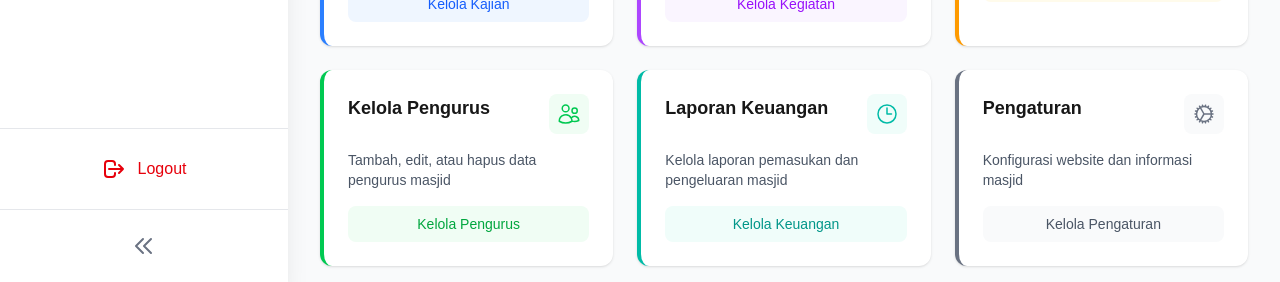
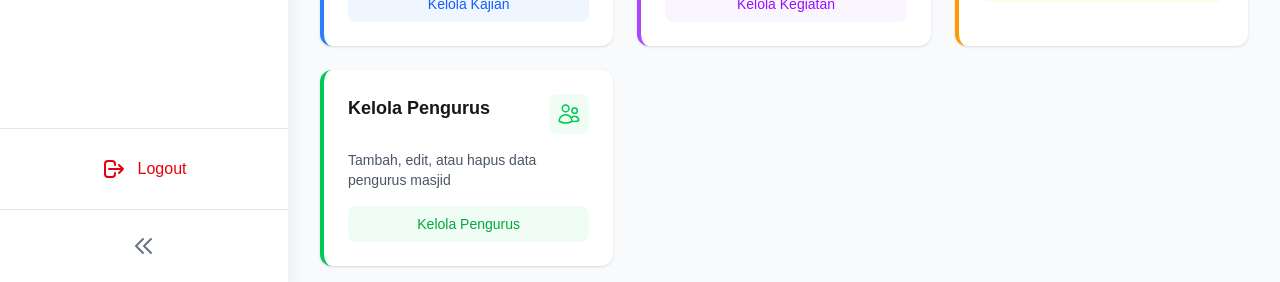
Before and after one commit to dimasfaturrohim/masjid-baiturrohim, a Next.js app: page /front-admin/dashboard in a window 1280 px wide. Shown: the part 518-800 px from the top of the page. Built offline with nearby package versions, Linux system fonts and the light colour scheme; no server answers; the database is empty; sample sign-in values are in the browser's storage.

Commit message:
refactor AdminDashboard: comment out unused financial and settings sections for clarity

```diff
--- a/app/front-admin/dashboard/page.js
+++ b/app/front-admin/dashboard/page.js
@@ -280,7 +280,7 @@ export default function AdminDashboard() {
               </button>
             </div>
 
-            <div className="bg-white p-6 rounded-xl shadow hover:shadow-md transition-shadow border-l-4 border-teal-500">
+            {/* <div className="bg-white p-6 rounded-xl shadow hover:shadow-md transition-shadow border-l-4 border-teal-500">
               <div className="flex justify-between items-start mb-4">
                 <h3 className="text-lg font-semibold">Laporan Keuangan</h3>
                 <div className="p-2 bg-teal-50 rounded-lg">
@@ -296,9 +296,9 @@ export default function AdminDashboard() {
               >
                 Kelola Keuangan
               </button>
-            </div>
+            </div> */}
 
-            <div className="bg-white p-6 rounded-xl shadow hover:shadow-md transition-shadow border-l-4 border-gray-500">
+            {/* <div className="bg-white p-6 rounded-xl shadow hover:shadow-md transition-shadow border-l-4 border-gray-500">
               <div className="flex justify-between items-start mb-4">
                 <h3 className="text-lg font-semibold">Pengaturan</h3>
                 <div className="p-2 bg-gray-50 rounded-lg">
@@ -314,7 +314,7 @@ export default function AdminDashboard() {
               >
                 Kelola Pengaturan
               </button>
-            </div>
+            </div> */}
           </div>
 
           {/* Recent Activities Section - Now showing actual kegiatan data */}
```
